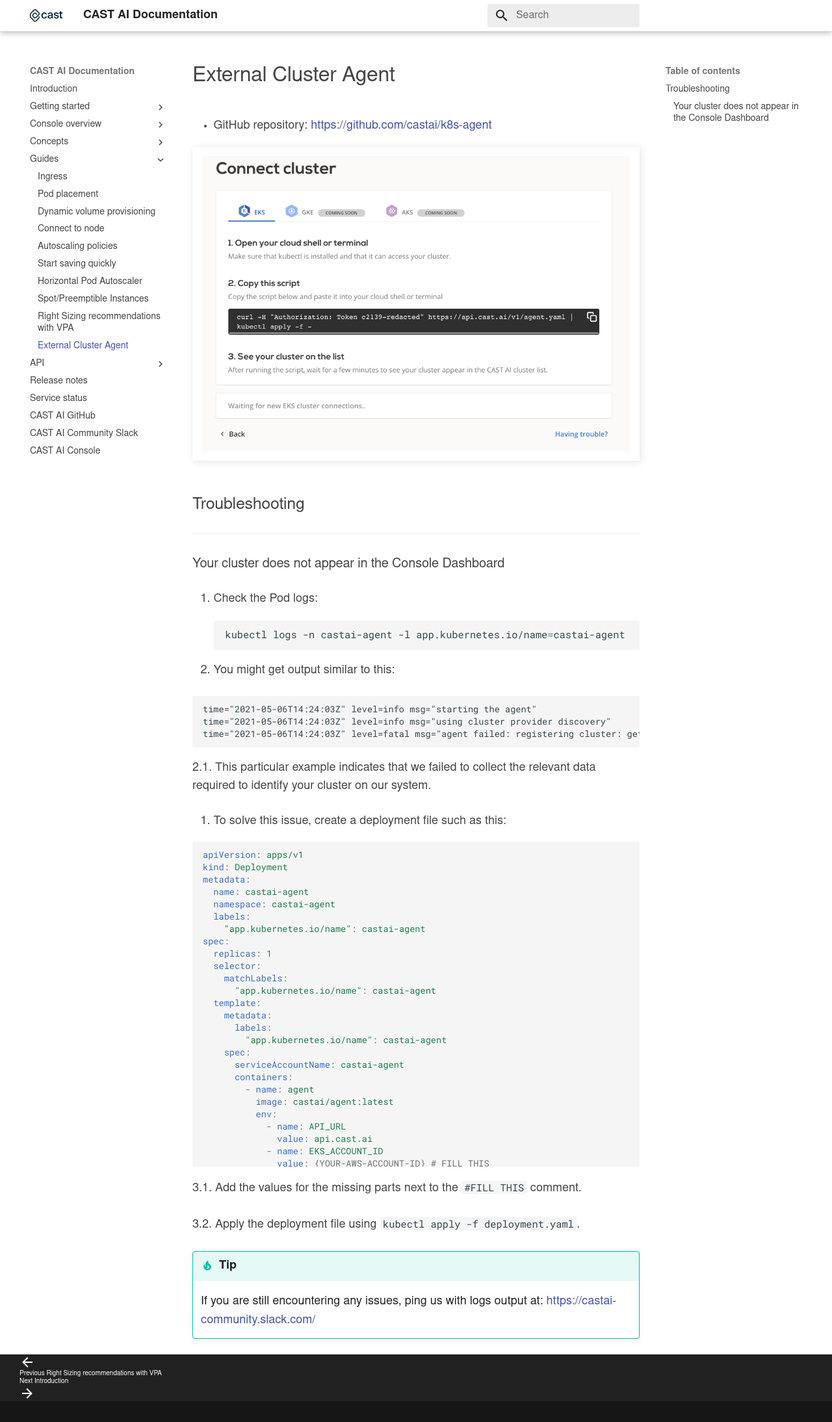
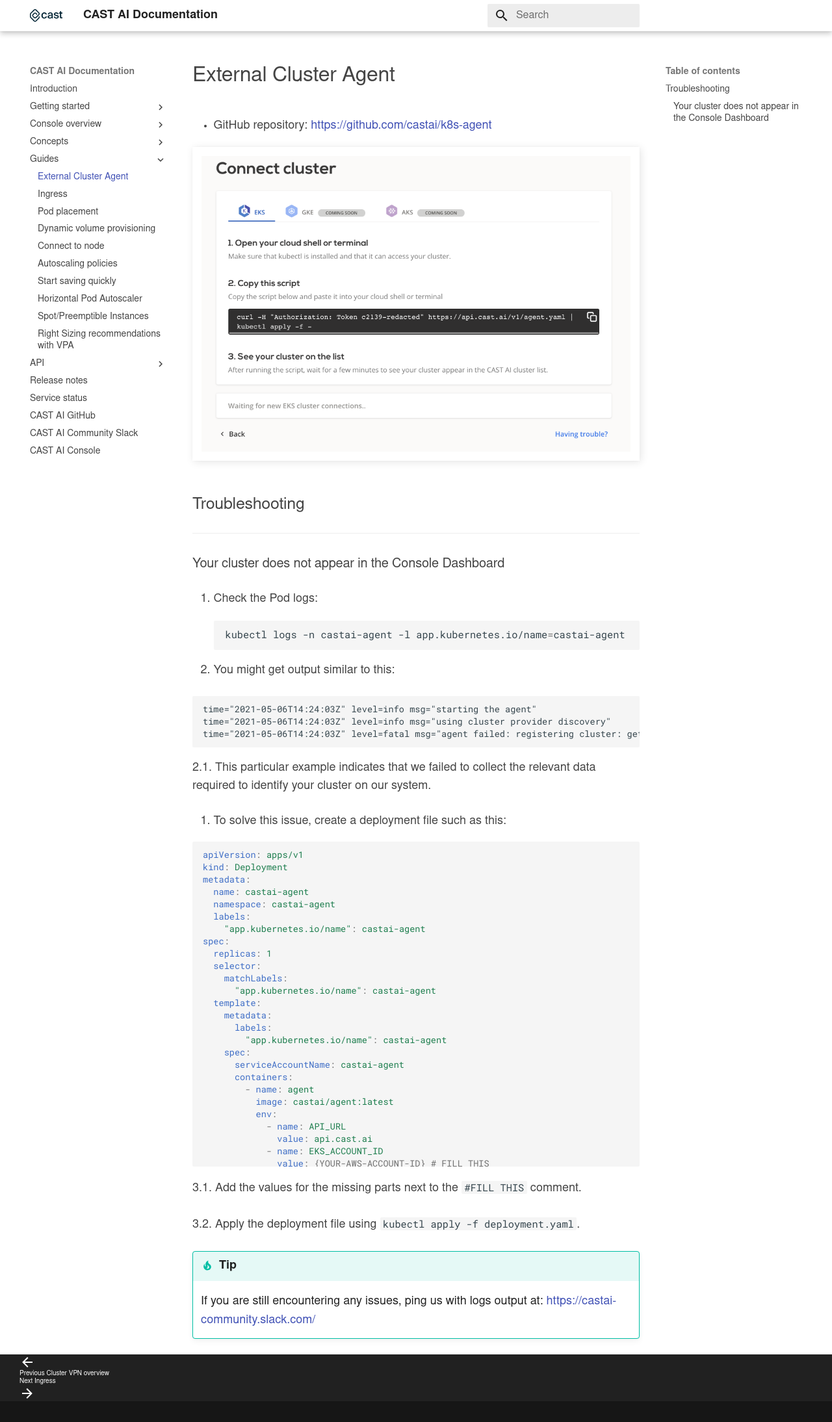
Before and after one commit to castai/docs, an MkDocs documentation site: the page built from docs/guides/k8s-agent.md, in a window 1280 px wide. Shown: the whole page at 65% size. Built offline with MkDocs 1.6.1 and Material for MkDocs 9.7.7, drawn with Linux system fonts in a browser that asks for light colours; some web fonts are replaced.

Commit message:
chore: move links around

```diff
--- a/docs/guides/agent/k8s-agent.md
+++ b/docs/guides/k8s-agent.md
@@ -2,7 +2,7 @@
 
 * GitHub repository: <https://github.com/castai/k8s-agent>
 
-![Agent Install script](k8s-agent_connect.png)
+![Agent Install script](agent/k8s-agent_connect.png)
 
 ## Troubleshooting
 
--- a/mkdocs.yml
+++ b/mkdocs.yml
@@ -91,6 +91,7 @@
       - concepts/cluster-infrastructure.md
       - concepts/vpn-overview.md
   - 'Guides':
+      - 'External Cluster Agent': guides/k8s-agent.md
       - 'Ingress': guides/ingress.md
       - 'Pod placement': guides/pod-pinning.md
       - guides/volumes.md
@@ -100,7 +101,6 @@
       - guides/hpa.md
       - guides/spot.md
       - guides/vpa.md
-      - 'External Cluster Agent': guides/agent/k8s-agent.md
   - 'API':
       - 'Introduction': api/overview.md
       - 'Authentication': api/authentication.md
```
